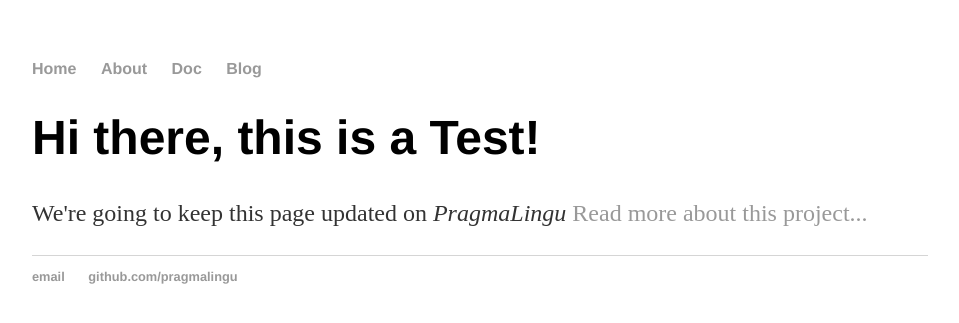
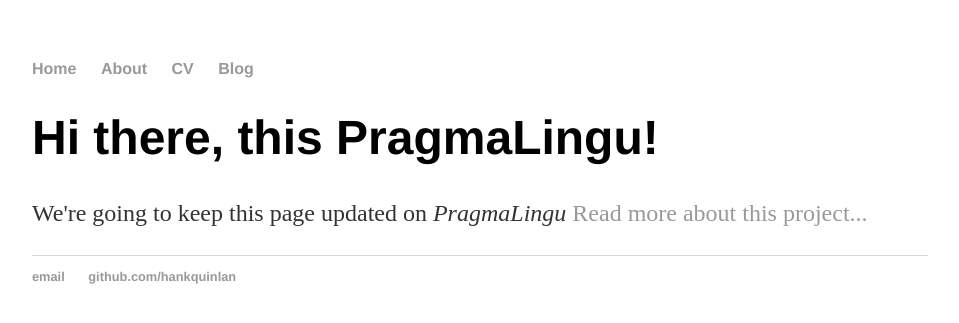
Before and after one commit to pragmalingu/pragmalingu, a Jekyll site: the page built from index.html, in a window 1280 px wide. Shown: the top 323 px of the page, without its empty margins (160-1119 px from the left). Built offline with Jekyll 4.4.1, drawn with Linux system fonts in a browser that asks for light colours.

Commit message:
Update index.html
Update to use default layout

```diff
--- a/index.html
+++ b/index.html
@@ -1,30 +1,8 @@
-<!DOCTYPE html>
-<html>
-	<head>
-		<title>PragmaLingu</title>
-		<!-- link to main stylesheet -->
-		<link rel="stylesheet" type="text/css" href="/css/main.css">
-	</head>
-	<body>
-		<nav>
-    		<ul>
-        		<li><a href="/">Home</a></li>
-	        	<li><a href="/about">About</a></li>
-        		<li><a href="/doc">Doc</a></li>
-        		<li><a href="/blog">Blog</a></li>
-    		</ul>
-		</nav>
-		<div class="container">
-    		<div class="blurb">
-        		<h1>Hi there, this is a Test!</h1>
-				<p>We're going to keep this page updated on <em>PragmaLingu</em> <a href="/about">Read more about this project...</a></p>
-    		</div><!-- /.blurb -->
-		</div><!-- /.container -->
-		<footer>
-    		<ul>
-        		<li><a href="mailto:test@pragmalingu.de">email</a></li>
-        		<li><a href="https://github.com/pragmalingu">github.com/pragmalingu</a></li>
-			</ul>
-		</footer>
-	</body>
-</html>
+---
+layout: default
+title: PragmaLingu
+---
+<div class="blurb">
+	<h1>Hi there, this PragmaLingu!</h1>
+	<p>We're going to keep this page updated on <em>PragmaLingu</em> <a href="/about">Read more about this project...</a></p>
+</div><!-- /.blurb -->
```
